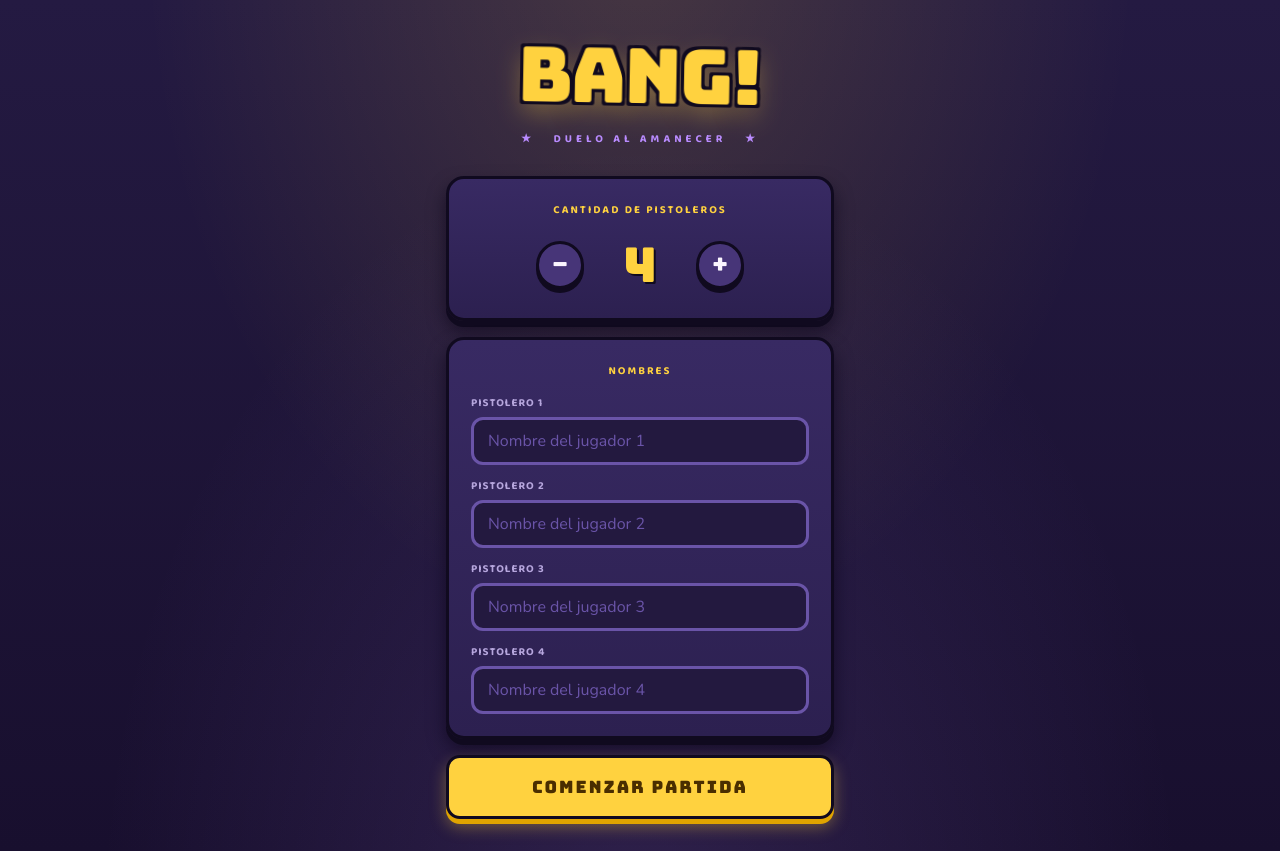
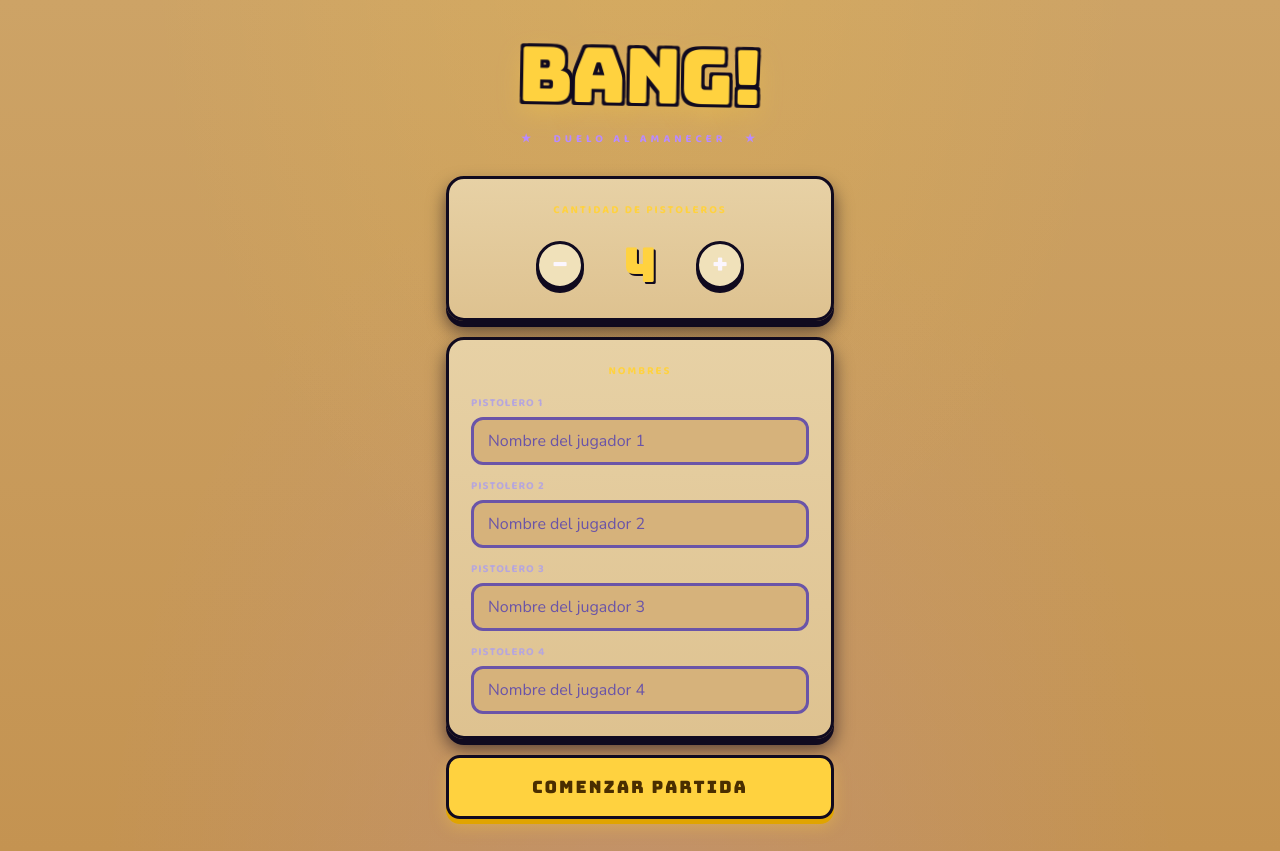
Before and after one commit to javica98/bang, a Flask app: page / in a window 1280 px wide. Run offline with Flask 3, Linux system fonts and the light colour scheme.

Commit message:
Swap surface palette to warm sand/gold tones
Updates --bg-deep/--bg-mid/--surface(-low/-high/-top) from dark
purple to a light tan-gold ramp per requested hex values. Note: text
and outline tokens still assume a dark ground, so contrast is broken
until those are adjusted too — flagged to the user, follow-up pending.

Co-Authored-By: Claude Sonnet 5 <noreply@anthropic.com>
Claude-Session: https://claude.ai/code/session_01HSYNfDWR617K2Y8Km1YXAr

```diff
--- a/web/templates/index.html
+++ b/web/templates/index.html
@@ -11,12 +11,12 @@
 :root {
   /* Balatro-inspired palette: deep purple/navy stage, gold highlights,
      chip-red / mult-blue accents, cream card faces. */
-  --bg-deep:      #180f2e;
-  --bg-mid:       #241a42;
-  --surface-low:  #23193f;
-  --surface:      #2c2050;
-  --surface-high: #382a63;
-  --surface-top:  #473578;
+  --bg-deep:      #C49351;
+  --bg-mid:       #CDA366;
+  --surface-low:  #D6B27B;
+  --surface:      #DEC290;
+  --surface-high: #E7D1A5;
+  --surface-top:  #F0E1BA;
   --on-surface:   #fbf6ff;
   --on-muted:     #b6a6dd;
   --outline:      #100a1f;
```
